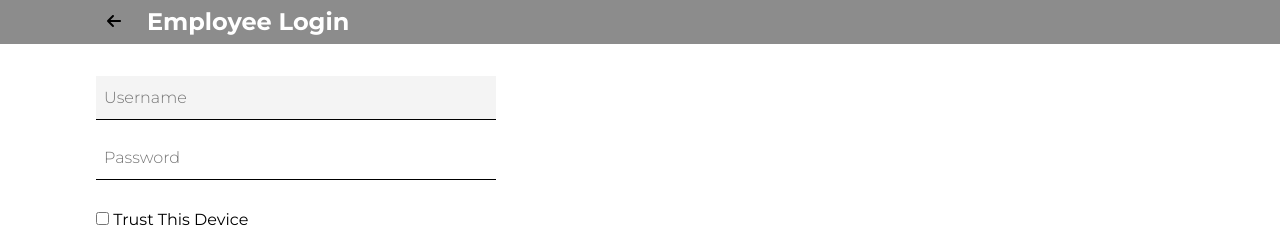
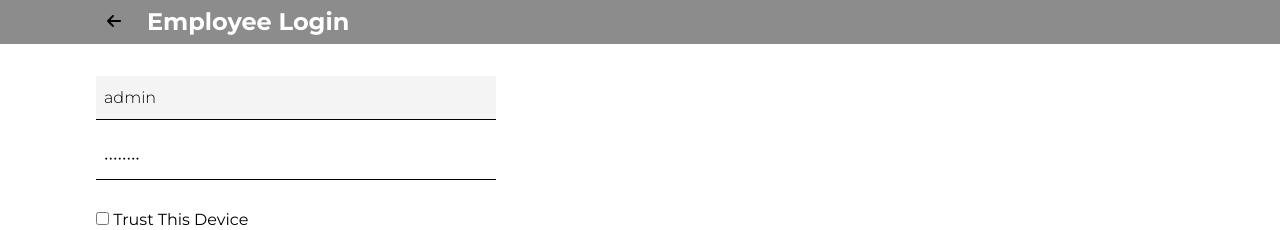
Before and after one commit to irfantayyib07/henry-s-repairs-frontend, a React (Create React App) app: page /login in a window 1280 px wide. Shown: the top 230 px of the page. Built offline with nearby package versions, Linux system fonts and the light colour scheme.

Commit message:
set default username and password

```diff
--- a/src/features/auth/Login.jsx
+++ b/src/features/auth/Login.jsx
@@ -14,8 +14,8 @@ const Login = () => {
 
  const userRef = useRef()
  const errRef = useRef()
- const [username, setUsername] = useState('')
- const [password, setPassword] = useState('')
+ const [username, setUsername] = useState('admin')
+ const [password, setPassword] = useState('Admin@22')
  const [errMsg, setErrMsg] = useState('')
  const [persist, setPersist] = usePersist()
 
```
